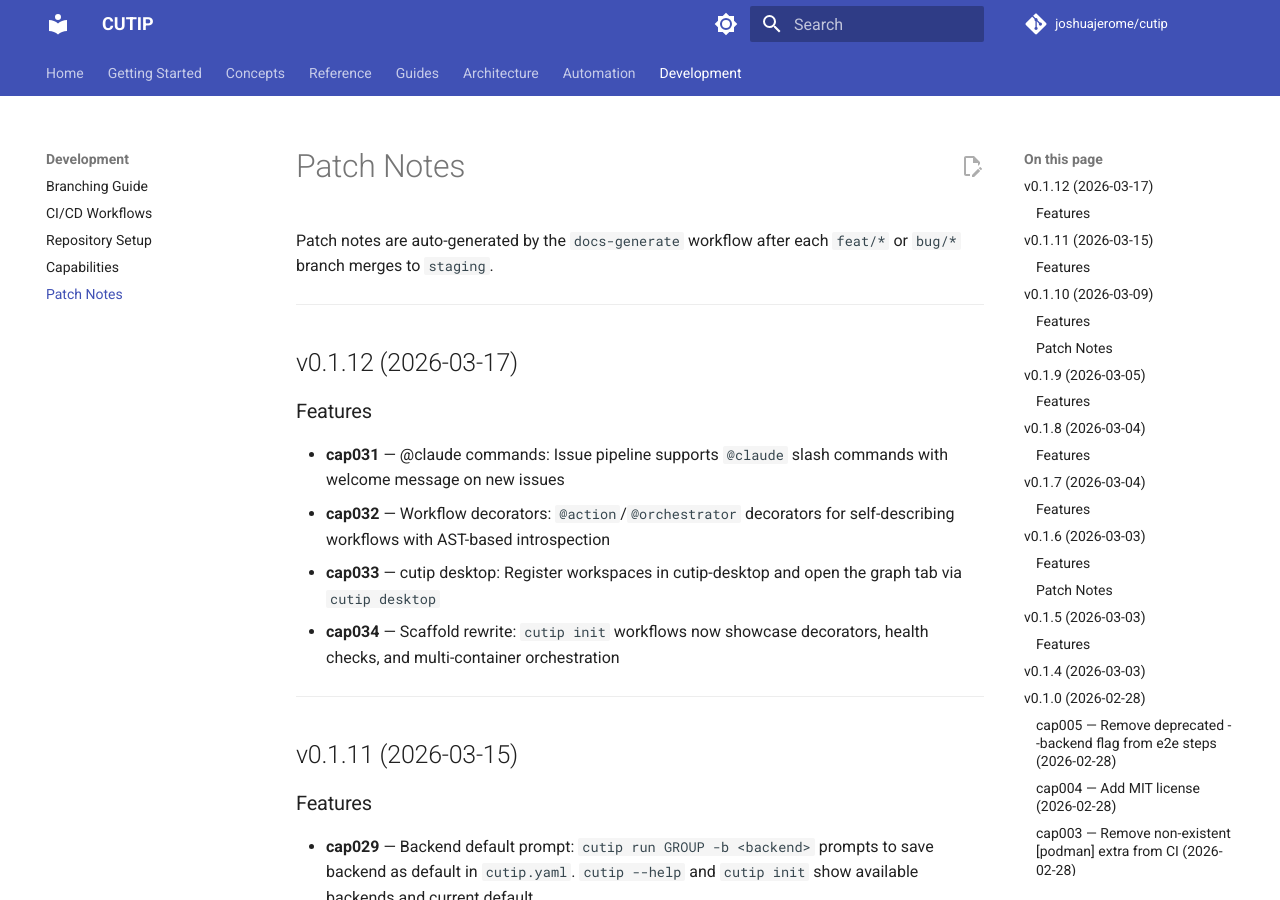
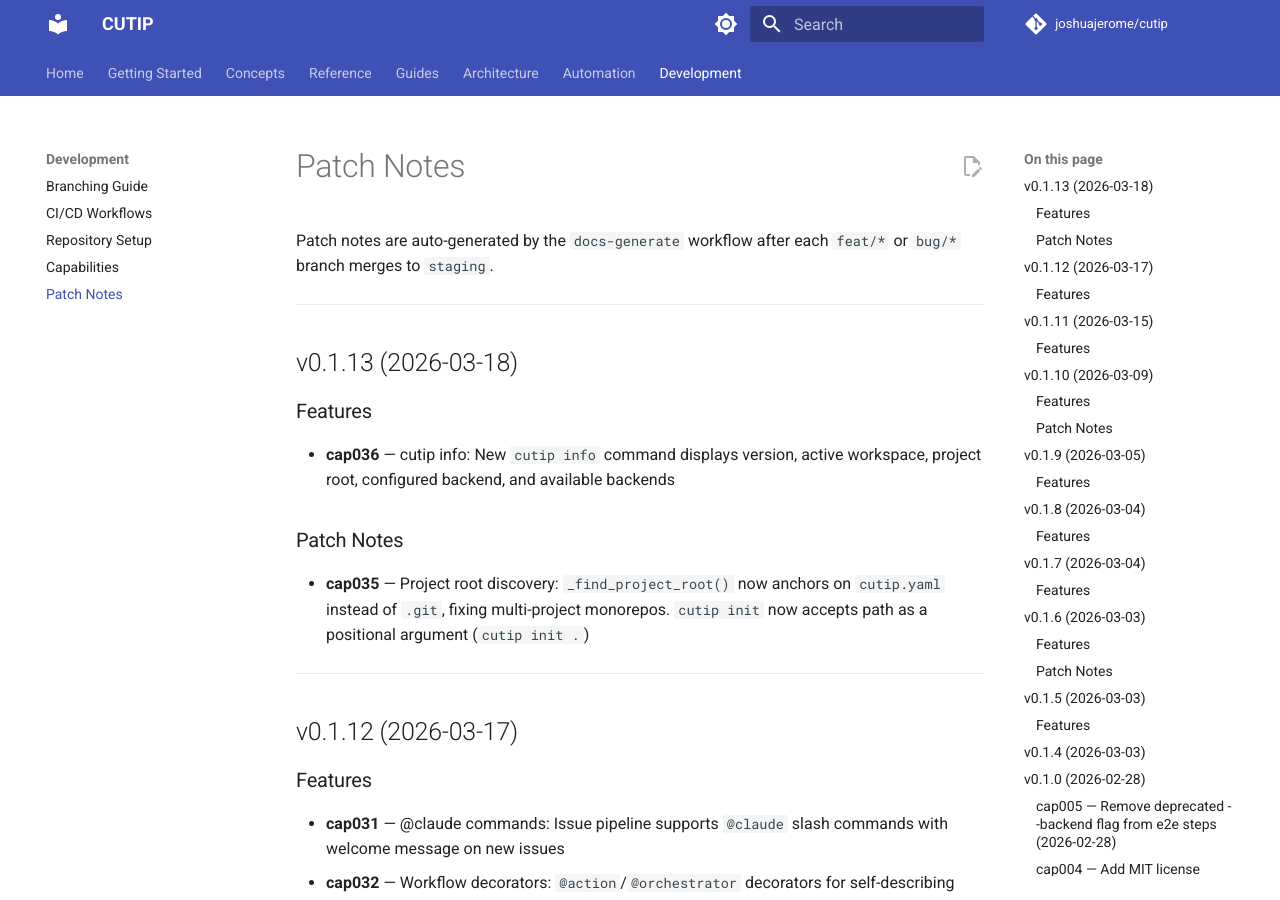
Before and after one commit to joshuajerome/cutip, an MkDocs documentation site: the page built from docs/patch-notes.md, in a window 1280 px wide and 900 px high. Built offline with MkDocs 1.6.1 and Material for MkDocs 9.7.7, drawn with Linux system fonts in a browser that asks for light colours; comment, search, counter and statistics services are not loaded.

Commit message:
bump: version 0.1.12 → 0.1.13
Co-Authored-By: Claude Opus 4.6 <noreply@anthropic.com>

```diff
--- a/docs/patch-notes.md
+++ b/docs/patch-notes.md
@@ -2,6 +2,18 @@
 
 Patch notes are auto-generated by the `docs-generate` workflow after each
 `feat/*` or `bug/*` branch merges to `staging`.
+
+---
+
+## v0.1.13 (2026-03-18)
+
+### Features
+
+- **cap036** — cutip info: New `cutip info` command displays version, active workspace, project root, configured backend, and available backends
+
+### Patch Notes
+
+- **cap035** — Project root discovery: `_find_project_root()` now anchors on `cutip.yaml` instead of `.git`, fixing multi-project monorepos. `cutip init` now accepts path as a positional argument (`cutip init .`)
 
 ---
 
--- a/pyproject.toml
+++ b/pyproject.toml
@@ -4,7 +4,7 @@ build-backend = "hatchling.build"
 
 [project]
 name = "cutip"
-version = "0.1.12"
+version = "0.1.13"
 description = "Container Unit Templates in Python — a deterministic framework for building container workloads"
 readme = "README.md"
 license = { text = "MIT" }
```
Also changed, not shown: docs/capabilities.md (+1 -1 lines).
